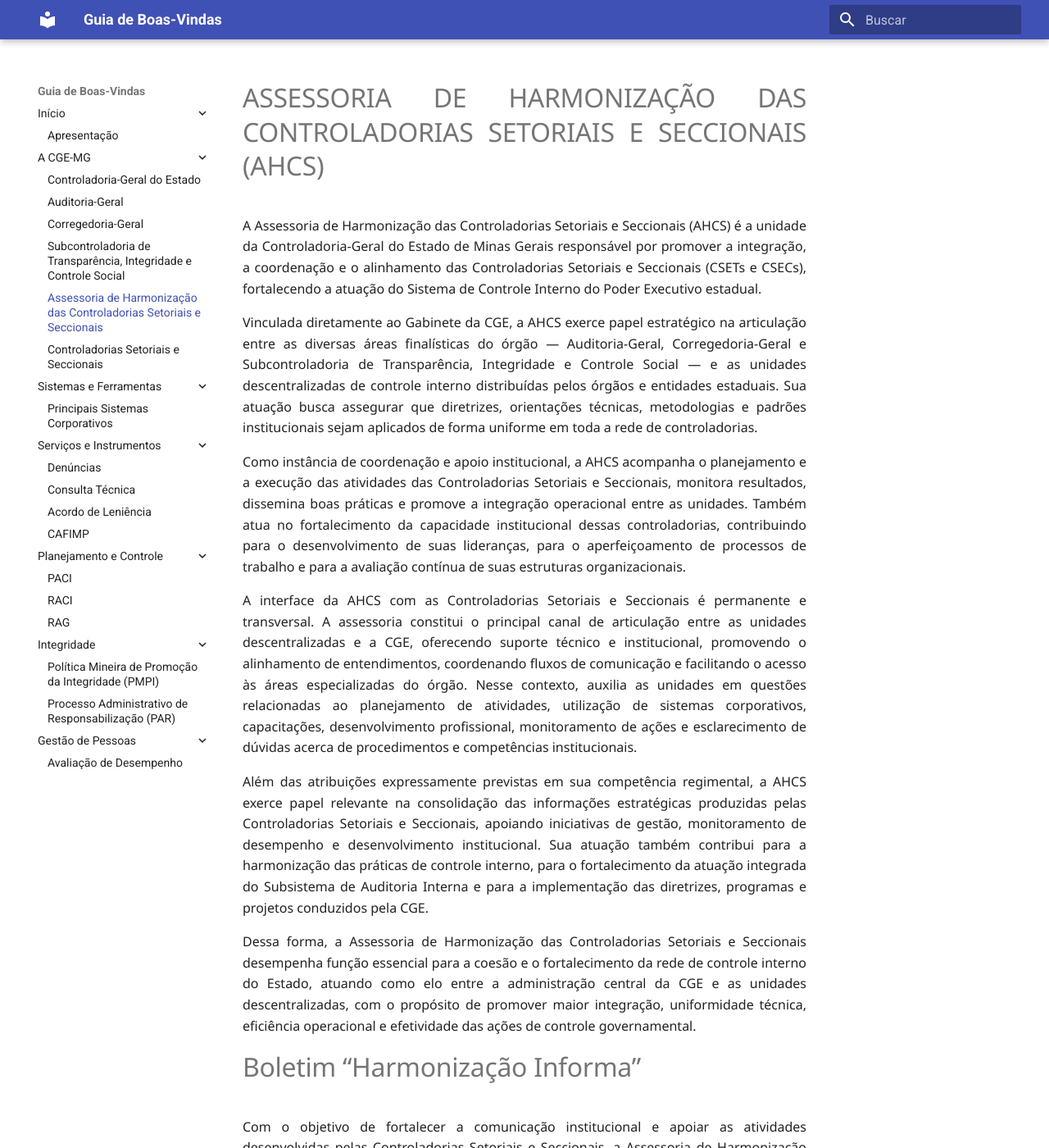
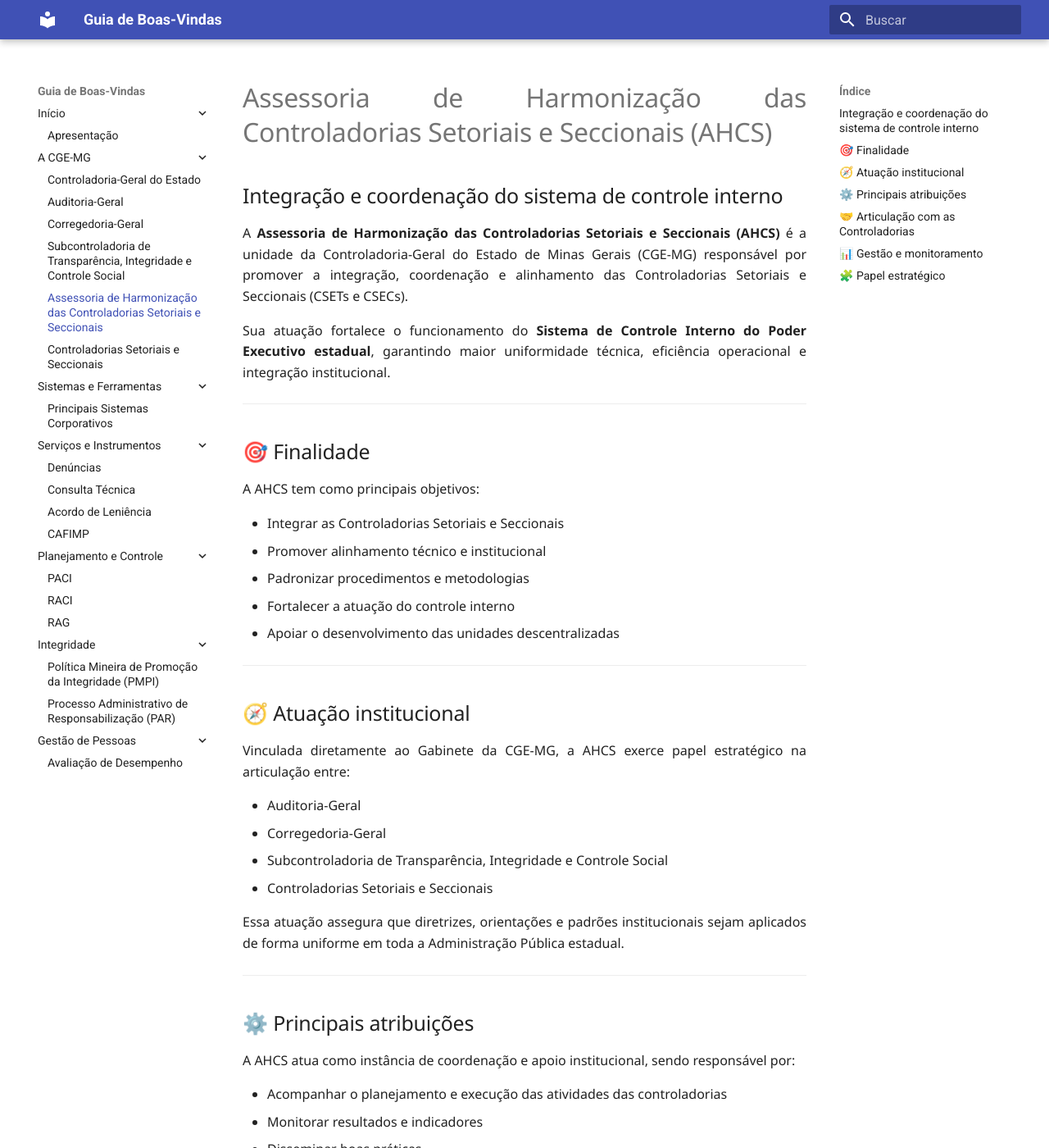
Before and after one commit to CGEMG-AHCS/guia-de-boas-vindas, an MkDocs documentation site: the page built from docs/ahcs.md, in a window 1280 px wide and 1400 px high. Shown: the whole window at 82% size. Built offline with MkDocs 1.6.1 and Material for MkDocs 9.7.7, drawn with Linux system fonts in a browser that asks for light colours; some of the changed text lies outside the part shown.

Commit message:
Update ahcs.md

```diff
--- a/docs/ahcs.md
+++ b/docs/ahcs.md
@@ -1,36 +1,183 @@
 
-# ASSESSORIA DE HARMONIZAÇÃO DAS CONTROLADORIAS SETORIAIS E SECCIONAIS (AHCS)
+# Assessoria de Harmonização das Controladorias Setoriais e Seccionais (AHCS)
+## Integração e coordenação do sistema de controle interno
 
-A Assessoria de Harmonização das Controladorias Setoriais e Seccionais (AHCS) é a unidade da Controladoria-Geral do Estado de Minas Gerais responsável por promover a integração, a coordenação e o alinhamento das Controladorias Setoriais e Seccionais (CSETs e CSECs), fortalecendo a atuação do Sistema de Controle Interno do Poder Executivo estadual.
+A **Assessoria de Harmonização das Controladorias Setoriais e Seccionais (AHCS)** é a unidade da Controladoria-Geral do Estado de Minas Gerais (CGE-MG) responsável por promover a integração, coordenação e alinhamento das Controladorias Setoriais e Seccionais (CSETs e CSECs).
 
-Vinculada diretamente ao Gabinete da CGE, a AHCS exerce papel estratégico na articulação entre as diversas áreas finalísticas do órgão — Auditoria-Geral, Corregedoria-Geral e Subcontroladoria de Transparência, Integridade e Controle Social — e as unidades descentralizadas de controle interno distribuídas pelos órgãos e entidades estaduais. Sua atuação busca assegurar que diretrizes, orientações técnicas, metodologias e padrões institucionais sejam aplicados de forma uniforme em toda a rede de controladorias.
+Sua atuação fortalece o funcionamento do **Sistema de Controle Interno do Poder Executivo estadual**, garantindo maior uniformidade técnica, eficiência operacional e integração institucional.
 
-Como instância de coordenação e apoio institucional, a AHCS acompanha o planejamento e a execução das atividades das Controladorias Setoriais e Seccionais, monitora resultados, dissemina boas práticas e promove a integração operacional entre as unidades. Também atua no fortalecimento da capacidade institucional dessas controladorias, contribuindo para o desenvolvimento de suas lideranças, para o aperfeiçoamento de processos de trabalho e para a avaliação contínua de suas estruturas organizacionais.
+---
 
-A interface da AHCS com as Controladorias Setoriais e Seccionais é permanente e transversal. A assessoria constitui o principal canal de articulação entre as unidades descentralizadas e a CGE, oferecendo suporte técnico e institucional, promovendo o alinhamento de entendimentos, coordenando fluxos de comunicação e facilitando o acesso às áreas especializadas do órgão. Nesse contexto, auxilia as unidades em questões relacionadas ao planejamento de atividades, utilização de sistemas corporativos, capacitações, desenvolvimento profissional, monitoramento de ações e esclarecimento de dúvidas acerca de procedimentos e competências institucionais.
+## 🎯 Finalidade
 
-Além das atribuições expressamente previstas em sua competência regimental, a AHCS exerce papel relevante na consolidação das informações estratégicas produzidas pelas Controladorias Setoriais e Seccionais, apoiando iniciativas de gestão, monitoramento de desempenho e desenvolvimento institucional. Sua atuação também contribui para a harmonização das práticas de controle interno, para o fortalecimento da atuação integrada do Subsistema de Auditoria Interna e para a implementação das diretrizes, programas e projetos conduzidos pela CGE.
+A AHCS tem como principais objetivos:
 
-Dessa forma, a Assessoria de Harmonização das Controladorias Setoriais e Seccionais desempenha função essencial para a coesão e o fortalecimento da rede de controle interno do Estado, atuando como elo entre a administração central da CGE e as unidades descentralizadas, com o propósito de promover maior integração, uniformidade técnica, eficiência operacional e efetividade das ações de controle governamental.
+- Integrar as Controladorias Setoriais e Seccionais
+- Promover alinhamento técnico e institucional
+- Padronizar procedimentos e metodologias
+- Fortalecer a atuação do controle interno
+- Apoiar o desenvolvimento das unidades descentralizadas
 
-#  Boletim “Harmonização Informa”
+---
 
-Com o objetivo de fortalecer a comunicação institucional e apoiar as atividades desenvolvidas pelas Controladorias Setoriais e Seccionais, a Assessoria de Harmonização das Controladorias Setoriais e Seccionais encaminha mensalmente o boletim **“Harmonização Informa”**, que reúne os principais normativos, orientações e atualizações de interesse do Sistema de Controle Interno.
+## 🧭 Atuação institucional
 
-Além desse informativo, a AHCS disponibiliza periodicamente boletins temáticos contendo jurisprudências relevantes, informações relacionadas à gestão de pessoas, bem como os informativos de Licitações e Contratos do Tribunal de Contas da União (TCU) e os informativos do Supremo Tribunal Federal (STF), contribuindo para a atualização contínua e o aprimoramento técnico dos profissionais que atuam na área de controle interno.
+Vinculada diretamente ao Gabinete da CGE-MG, a AHCS exerce papel estratégico na articulação entre:
 
-Os boletins podem ser consultados nos processos SEI nº 1520.01.0001197/2024-89 e nº 1520.01.0001473/2025-06.
+- Auditoria-Geral
+- Corregedoria-Geral
+- Subcontroladoria de Transparência, Integridade e Controle Social
+- Controladorias Setoriais e Seccionais
 
+Essa atuação assegura que diretrizes, orientações e padrões institucionais sejam aplicados de forma uniforme em toda a Administração Pública estadual.
 
-# Canais de Comunicação com a AHCS
+---
 
-A Assessoria de Harmonização das Controladorias Setoriais e Seccionais disponibiliza diferentes canais de atendimento e suporte às Controladorias Setoriais e Seccionais, com o objetivo de promover comunicação ágil, orientação técnica e apoio institucional às unidades integrantes do Sistema de Controle Interno do Poder Executivo.
+## ⚙️ Principais atribuições
 
-As demandas podem ser encaminhadas, preferencialmente, por meio do [Sistema Suporte AHCS](https://suportecs.cge.mg.gov.br/), canal oficial de atendimento às unidades. Também estão disponíveis os seguintes meios de contato:
+A AHCS atua como instância de coordenação e apoio institucional, sendo responsável por:
 
-* **E-mail institucional:** [coordenacao@cge.mg.gov.br](mailto:coordenacao@cge.mg.gov.br);
-* **SEI!:** CGE/AHCS;
-* **Telefone:** (31) 3915-8891;
-* **Microsoft Teams**;
+- Acompanhar o planejamento e execução das atividades das controladorias
+- Monitorar resultados e indicadores
+- Disseminar boas práticas
+- Promover integração operacional
+- Apoiar o desenvolvimento institucional das unidades
 
-Além dos canais remotos, a AHCS realiza atendimento presencial em sua sede, localizada na Cidade Administrativa Presidente Tancredo Neves (CAMG), Prédio Gerais, 12º andar, junto à sede da Controladoria-Geral do Estado de Minas Gerais.
+---
+
+## 🤝 Articulação com as Controladorias
+
+A AHCS constitui o principal canal de interlocução entre a CGE-MG e as Controladorias Setoriais e Seccionais.
+
+Nesse contexto, atua no:
+
+- Alinhamento de entendimentos técnicos
+- Coordenação da comunicação institucional
+- Facilitação do acesso às áreas especializadas da CGE
+- Apoio ao planejamento e execução das atividades
+
+Além disso, auxilia as unidades em temas como:
+
+- Utilização de sistemas corporativos
+- Capacitações e desenvolvimento profissional
+- Monitoramento de ações
+
+---
+
+## 📊 Gestão e monitoramento
+
+A AHCS também exerce papel relevante na:
+
+- Consolidação de informações estratégicas
+- Avaliação de desempenho das unidades
+- Apoio à tomada de decisão institucional
+- Implementação de diretrizes e programas da CGE
+
+Sua atuação contribui diretamente para:
+
+- Harmonização das práticas de controle interno
+- Fortalecimento do subsistema de auditoria interna
+- Integração das ações governamentais
+
+---
+
+## 🧩 Papel estratégico
+
+A AHCS atua como elo entre a administração central da CGE-MG e as unidades descentralizadas, contribuindo para:
+
+- Integração institucional
+- Uniformidade técnica
+- Eficiência operacional
+- Efetividade das ações de controle
+
+---
+
+# Boletim “Harmonização Informa”
+## Comunicação institucional e atualização técnica
+
+Com o objetivo de fortalecer a comunicação institucional, a AHCS encaminha mensalmente o boletim:
+
+📄 **Harmonização Informa**
+
+---
+
+## 🎯 Finalidade do boletim
+
+O boletim reúne conteúdos relevantes para apoio às atividades das Controladorias, incluindo:
+
+- Normativos atualizados
+- Orientações técnicas
+- Informações institucionais
+- Atualizações do Sistema de Controle Interno
+
+---
+
+## 📚 Conteúdos complementares
+
+Além do boletim mensal, a AHCS disponibiliza:
+
+- Boletins temáticos
+- Jurisprudências relevantes
+- Informações sobre gestão de pessoas
+- Informativos do TCU e STF
+
+Esses materiais contribuem para o **aperfeiçoamento técnico contínuo** dos profissionais da área.
+
+---
+
+## 📎 Acesso aos boletins
+
+Os boletins podem ser consultados nos processos SEI:
+
+- 1520.01.0001197/2024-89
+- 1520.01.0001473/2025-06
+
+---
+
+# Canais de Comunicação
+## Atendimento e suporte institucional
+
+A AHCS disponibiliza canais de atendimento para apoiar as Controladorias Setoriais e Seccionais.
+
+---
+
+## 📩 Canais disponíveis
+
+🔗 **Sistema de atendimento (preferencial):**
+- https://suportecs.cge.mg.gov.br/
+
+📧 **E-mail institucional:**
+- coordenacao@cge.mg.gov.br
+
+🏛️ **SEI!:**
+- CGE/AHCS
+
+📞 **Telefone:**
+- (31) 3915-8891
+
+💬 **Microsoft Teams**
+
+---
+
+## 📍 Atendimento presencial
+
+A AHCS realiza atendimento presencial na:
+
+**Cidade Administrativa Presidente Tancredo Neves (CAMG)**
+Prédio Gerais – 12º andar
+Sede da Controladoria-Geral do Estado
+
+---
+
+## 📌 Orientações
+
+!!! note "Importante"
+    A AHCS é o principal canal de articulação entre a CGE-MG e as Controladorias Setoriais e Seccionais.
+
+!!! tip "Boa prática"
+    Utilize preferencialmente o sistema de suporte para registro e acompanhamento de demandas.
+
+!!! warning "Atenção"
+    O alinhamento prévio com a AHCS contribui para maior padronização e eficiência das ações institucionais.
+
+---
```
